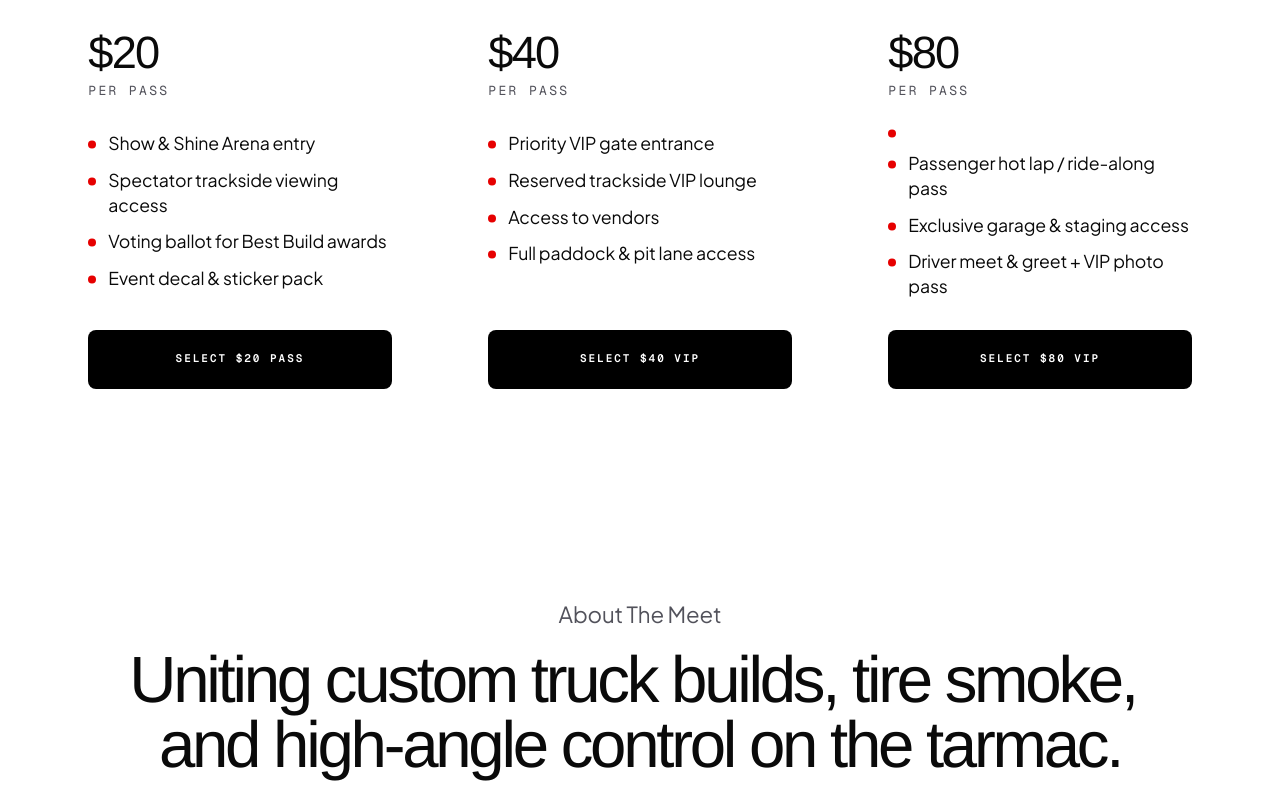
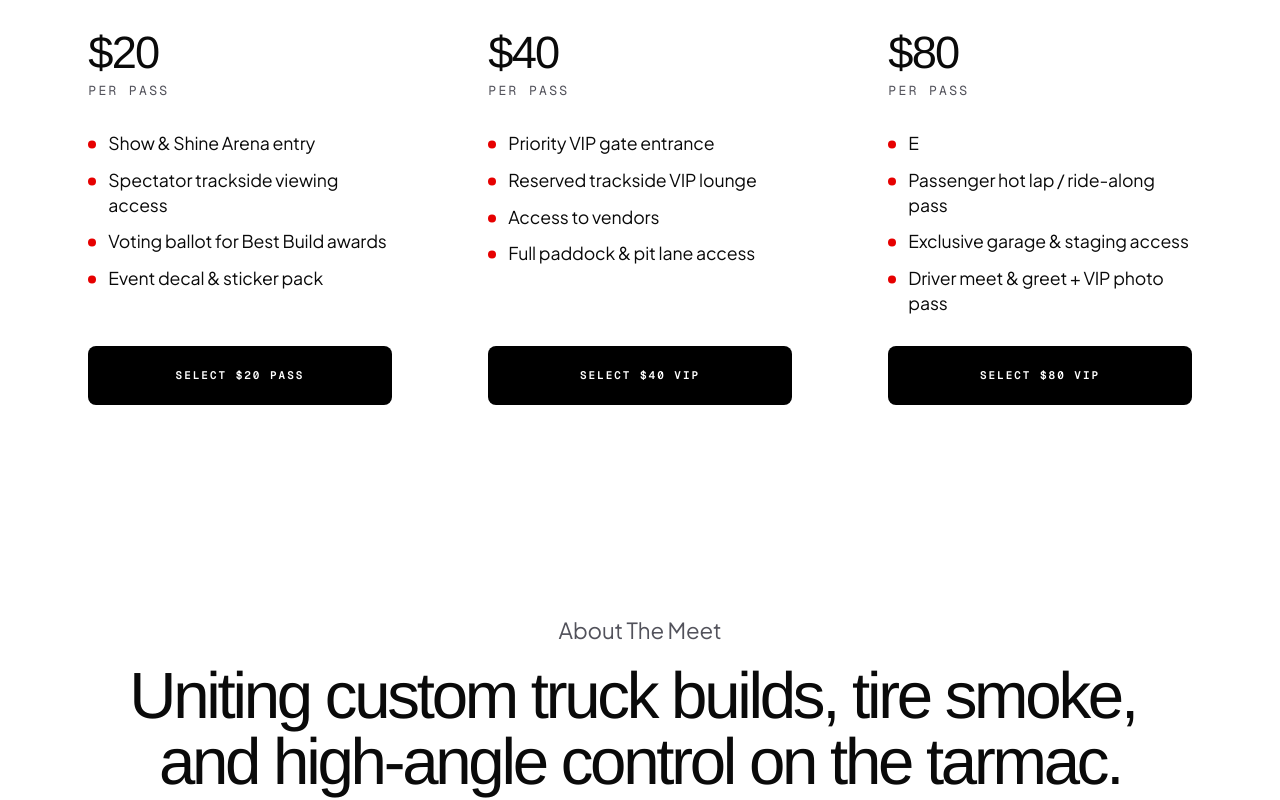
Before and after one commit to dmytro-webild/df0f0359-55bd-462a-af69-30db2382f1fd, a React (Vite) app: page / in a window 1280 px wide. Shown: the part 1225-2025 px from the top of the page. Built offline with nearby package versions, Linux system fonts and the light colour scheme; a web font is replaced by a local one.

Commit message:
Switch to version 3: modified src/pages/HomePage.tsx

```diff
--- a/src/pages/HomePage.tsx
+++ b/src/pages/HomePage.tsx
@@ -69,7 +69,7 @@ export default function HomePage() {
               period: "per pass",
               description: "Ultimate VIP pass with passenger hot lap ride-along experience, garage bay access, and driver meet-and-greet.",
               features: [
-                "",
+                "E",
                 "Passenger hot lap / ride-along pass",
                 "Exclusive garage & staging access",
                 "Driver meet & greet + VIP photo pass"
```
